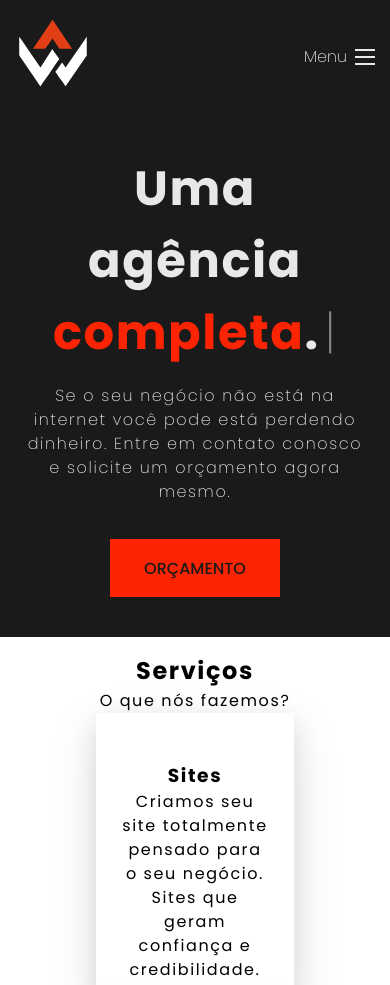
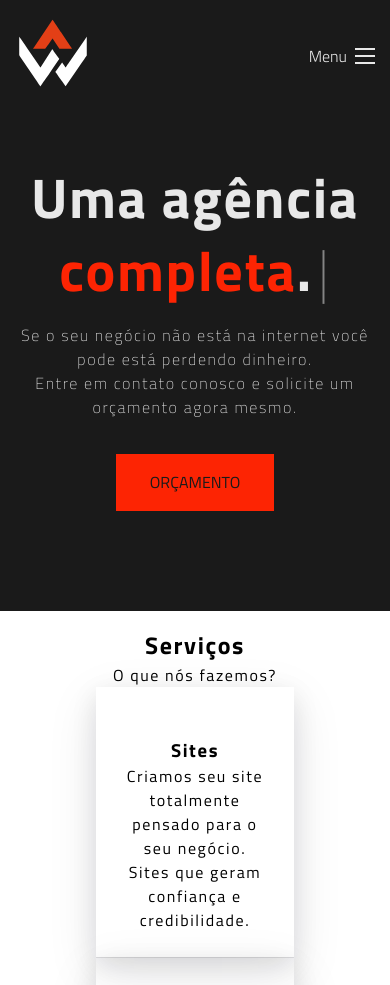
Before and after one commit to eri-prado/agencia-weev, a plain HTML site: page index.html in a window 390 px wide. Shown: the top 985 px of the page. Drawn offline with Linux system fonts and the light colour scheme.

Commit message:
style changes

```diff
--- a/css/call-to-action.css
+++ b/css/call-to-action.css
@@ -16,14 +16,8 @@
   color: var(--white-color);
   text-align: center;
   margin: 0 auto;
-  padding: 40px 10px;
-  min-height: 500px;
+  padding: 100px 10px;
 }
-
-.call-to-action .container {
-  flex-direction: column;
-}
-
 
 .call-to-action h1 {
   font-size: 4em;
@@ -65,7 +59,12 @@
 }
 
 @media (max-width: 768px) {
+  .call-to-action {
+    padding: 50px 10px 100px 10px;
+  }
+
   .call-to-action h1 {
-    font-size: 3rem;
+    font-size: 3.5rem;
+    line-height: 1.3;
   }
 }
--- a/css/general-styles.css
+++ b/css/general-styles.css
@@ -6,7 +6,8 @@
 }
 
 body {
-  font-family: 'Poppins', sans-serif;
+  /* font-family: 'Poppins', sans-serif; */
+  font-family: 'Titillium Web', sans-serif;
   letter-spacing: .1em;
   line-height: 1.5;
 }
@@ -16,7 +17,6 @@ body {
   padding: 0.9em 2em;
   background: var(--orange-color);
   border: 2px solid var(--orange-color);
-  max-width: 180px;
   position: relative;
   overflow: hidden;
   text-align: center;
--- a/index.html
+++ b/index.html
@@ -5,9 +5,12 @@
   <meta http-equiv="X-UA-Compatible" content="IE=edge">
   <meta name="viewport" content="width=device-width, initial-scale=1.0">
   <title>Agência Weev - Criação de sites, ecommerce e design</title>
+  <!-- <link rel="preconnect" href="https://fonts.googleapis.com">
+  <link rel="preconnect" href="https://fonts.gstatic.com" crossorigin>
+  <link href="https://fonts.googleapis.com/css2?family=Poppins:wght@100;200;400;500;700&display=swap" rel="stylesheet"> -->
   <link rel="preconnect" href="https://fonts.googleapis.com">
-  <link rel="preconnect" href="https://fonts.gstatic.com" crossorigin>
-  <link href="https://fonts.googleapis.com/css2?family=Poppins:wght@100;200;400;500;700&display=swap" rel="stylesheet">
+<link rel="preconnect" href="https://fonts.gstatic.com" crossorigin>
+<link href="https://fonts.googleapis.com/css2?family=Titillium+Web:wght@200;300;400;600;700&display=swap" rel="stylesheet">
   <link rel="stylesheet" href="css/style.css">
   <link rel="shortcut icon" href="#" type="image/x-icon">
 </head>
@@ -30,13 +33,11 @@
   </header>
 
   <section class="call-to-action">
-    <div class="container">
       <h1>Uma agência <span>completa</span>.</h1>
       <div>
-        <p>Se o seu negócio não está na internet você pode está perdendo dinheiro. Entre em contato conosco e solicite um orçamento agora mesmo.</p>
+        <p>Se o seu negócio não está na internet você pode está perdendo dinheiro. <br>Entre em contato conosco e solicite um orçamento agora mesmo.</p>
       </div>
       <button class="btn">Orçamento</button>
-    </div>
   </section>
 
   <section class="services">
```
